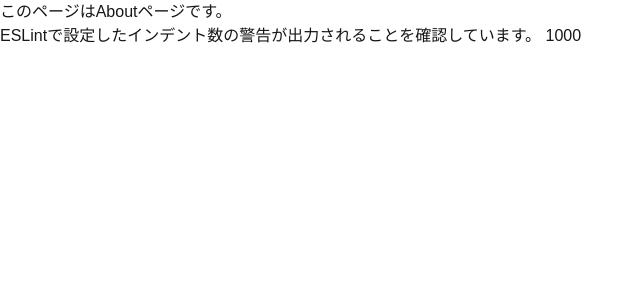
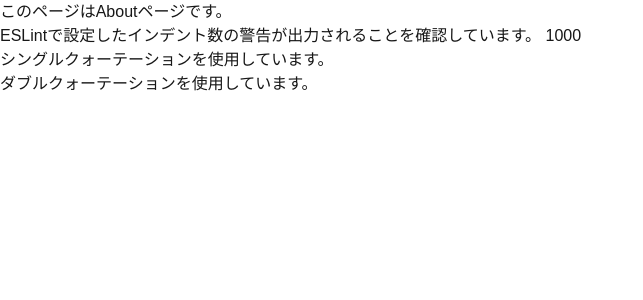
Before and after one commit to takeuchima0/nextjs_authjs_demo, a Next.js app: page /about in a window 1280 px wide. Shown: the top 300 px of the page, without its empty margins (0-643 px from the left). Built offline with nearby package versions, Linux system fonts and the light colour scheme.

Commit message:
eslint: rules for quote check warn

```diff
--- a/app/about/page.tsx
+++ b/app/about/page.tsx
@@ -4,10 +4,15 @@ const AboutPage = () => {
 
     const indentWarningCheck = 1000;
 
+  const singleQuotesWaringCheck = 'シングルクォーテーションを使用しています。';
+  const doubleQuotesWaringCheck = "ダブルクォーテーションを使用しています。";
+
   return (
     <div>
       このページはAboutページです。
       <p>ESLintで設定したインデント数の警告が出力されることを確認しています。  {indentWarningCheck}</p>
+      <p>{singleQuotesWaringCheck}</p>
+      <p>{doubleQuotesWaringCheck}</p>
     </div>
   )
 }
```
Also changed, not shown: .eslintrc.json.
